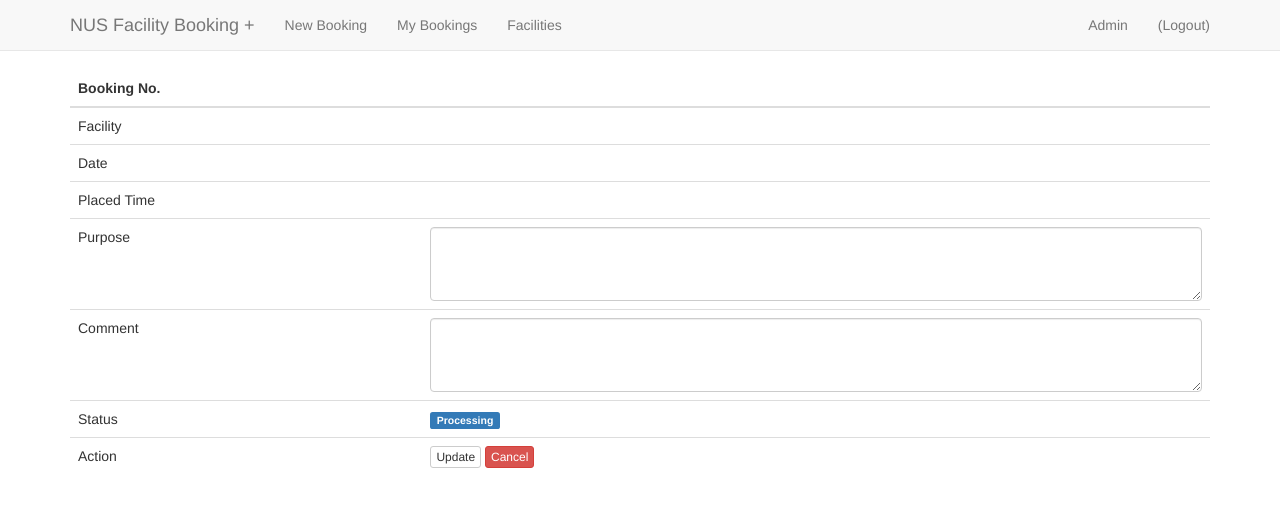
After one commit to CNA-Bld/cs2102-booking-system, a Python web app: template templates/shared_booking_details.html in a window 1280 px wide. The commit adds this page. Shown: the top 507 px of the page. Run offline with Jinja, Linux system fonts and the light colour scheme; the template is opened without the code that fills it, so the values that code supplies are empty; some libraries are stand-ins or nearby versions.

Commit message:
调整了好多 URL/参数名/模板文件名

```diff
--- a/templates/admin_main.html
+++ b/templates/admin_main.html
@@ -6,8 +6,8 @@
         <ul class="nav nav-pills" role="tablist">
             <li role="presentation" class="active"><a href=".">Home</a></li>
             <li role="presentation"><a href="?do=create_facility">Create Facility</a></li>
-            <li role="presentation"><a href="?do=manage_facility">Manage Facility</a></li>
-            <li role="presentation"><a href="?do=manage_booking">Manage Bookings</a></li>
+            <li role="presentation"><a href="?do=manage_facilities">Manage Facilities</a></li>
+            <li role="presentation"><a href="?do=manage_bookings">Manage Bookings</a></li>
         </ul>
 
         {% block admin_body %}
--- a/templates/base.html
+++ b/templates/base.html
@@ -44,8 +44,8 @@
         </div>
         <div id="navbar" class="collapse navbar-collapse">
             <ul class="nav navbar-nav">
-                <li class="active"><a href="/">New Booking</a></li>
-                <li><a href="/manage/">My Booking</a></li>
+                <li><a href="/">New Booking</a></li>
+                <li><a href="/manage/">My Bookings</a></li>
                 <li><a href="/facilities/">Facilities</a></li>
             </ul>
             <ul class="nav navbar-nav navbar-right">
--- /dev/null
+++ b/templates/shared_booking_details.html
@@ -0,0 +1,125 @@
+{% extends "base.html" %}
+
+{% block main_body %}
+
+    {% if not is_admin and not booking.is_cancelled and not booking.isdeclined %}
+        <div class="modal fade" id="cancelModel" tabindex="-1" role="dialog"
+             aria-labelledby="myModalLabel" aria-hidden="true">
+            <div class="modal-dialog">
+                <div class="modal-content">
+                    <div class="modal-header">
+                        <button type="button" class="close" data-dismiss="modal"><span
+                                aria-hidden="true">&times;</span><span class="sr-only">Close</span></button>
+                        <h4 class="modal-title" id="myModalLabel">Confirm Cancellation</h4>
+                    </div>
+                    <div class="modal-body">
+                        <div>Sure to cancel booking for {{ booking.facility }} on {{ booking.date }}?</div>
+                        <div>This cannot be undone.</div>
+                    </div>
+                    <div class="modal-footer">
+                        <button type="button" class="btn btn-default" data-dismiss="modal">Close</button>
+                        <a href="/manage/?cancel={{ booking.id }}" class="btn btn-danger" role="button"
+                                {% if booking.is_cancelled or booking.is_declined %}
+                           disabled="disabled" {% endif %}>Confirm</a>
+                    </div>
+                </div>
+            </div>
+        </div>
+    {% endif %}
+
+    <div class="container" role="main">
+        <form action="?id={{ booking.id }}" method="post" class="form-horizontal" role="form">
+            <table class="table table-hover">
+                <thead>
+                <tr>
+                    <th>Booking No.</th>
+                    <th>{{ booking.id }}</th>
+                </tr>
+                </thead>
+                <tbody>
+                <tr>
+                    <td>Facility</td>
+                    <td>{{ booking.facility }}</td>
+                </tr>
+                <tr>
+                    <td>Date</td>
+                    <td>{{ booking.date }}</td>
+                </tr>
+                {% if is_admin %}
+                    <tr>
+                        <td>User</td>
+                        <td>{{ booking.booking_user.name }} [{{ booking.booking_user.email }}]
+                            ({{ booking.booking_user.faculty }})
+                        </td>
+                    </tr>
+                {% endif %}
+                <tr>
+                    <td>Placed Time</td>
+                    <td>{{ booking.place_time }}</td>
+                </tr>
+                <tr>
+                    <td>Purpose</td>
+                    <td>{% if is_admin %}{{ booking.purpose }}{% else %}
+                        <textarea class="form-control" rows="3" name="purpose"
+                                {% if booking.is_processed or booking.is_cancelled %} disabled="disabled" {% endif %}
+                                >{{ booking.purpose }}</textarea>{% endif %}
+                    </td>
+                </tr>
+                <tr>
+                    <td>Comment</td>
+                    <td>{% if is_admin %}{{ booking.comment }}{% else %}
+                        <textarea class="form-control" rows="3" name="comment"
+                                {% if booking.is_processed or booking.is_cancelled %} disabled="disabled" {% endif %}
+                                >{{ booking.comment }}</textarea>{% endif %}
+                    </td>
+                </tr>
+                <tr>
+                    <td>Status</td>
+                    <td>
+                        {% if booking.is_processed %}
+                            {% if booking.is_approved %}
+                                <span class="label label-success">Approved</span>
+                            {% else %}
+                                <span class="label label-danger">Declined</span>
+                            {% endif %}
+                        {% else %}
+                            {% if booking.is_cancelled %}
+                                <span class="label label-default">Cancelled</span>
+                            {% else %}
+                                <span class="label label-primary">Processing</span>
+                            {% endif %}
+                        {% endif %}
+                    </td>
+                </tr>
+
+                <tr>
+                    <td>Action</td>
+                    <td>
+                        {% if is_admin %}
+                            <a href="/admin/?do=approve_booking&id={{ booking.id }}" class="btn btn-success btn-xs"
+                               role="button"
+                               {% if booking.is_cancelled and not booking.is_processed %}disabled="disabled"{% endif %}>Approve</a>
+                            <a href="/admin/?do=decline_booking&id={{ booking.id }}" class="btn btn-danger btn-xs"
+                               role="button"
+                               {% if booking.is_cancelled and not booking.is_processed %}disabled="disabled"{% endif %}>Decline</a>
+                        {% else %}
+                            <button type="submit" class="btn btn-default btn-xs"
+                                    {% if booking.is_processed or booking.is_cancelled %}
+                                    disabled="disabled" {% endif %}>Update
+                            </button>
+                            <button type="button" class="btn btn-danger btn-xs" data-toggle="modal"
+                                    data-target="#cancelModel"
+                                    {% if booking.is_cancelled or booking.is_declined %}
+                                    disabled="disabled" {% endif %}>
+                                Cancel
+                            </button>
+                        {% endif %}
+                    </td>
+                </tr>
+
+                </tbody>
+            </table>
+        </form>
+    </div>
+
+{% endblock %}
```
Also changed, not shown: main.py (+32 -11 lines), templates/admin_manage_facilities.html (added, +7 -0 lines), templates/admin_manage_facility.html (deleted, +0 -44 lines), templates/booking_details.html (deleted, +0 -86 lines), templates/shared_facility_list.html (added, +46 -0 lines), templates/user_facilities.html (added, +9 -0 lines), templates/view_booking.html (deleted, +0 -34 lines), templates/admin_manage_bookings.html (renamed from templates/admin_manage_booking.html), templates/user_main.html (renamed from templates/main.html), templates/user_manage_bookings.html (renamed from templates/manage.html).
